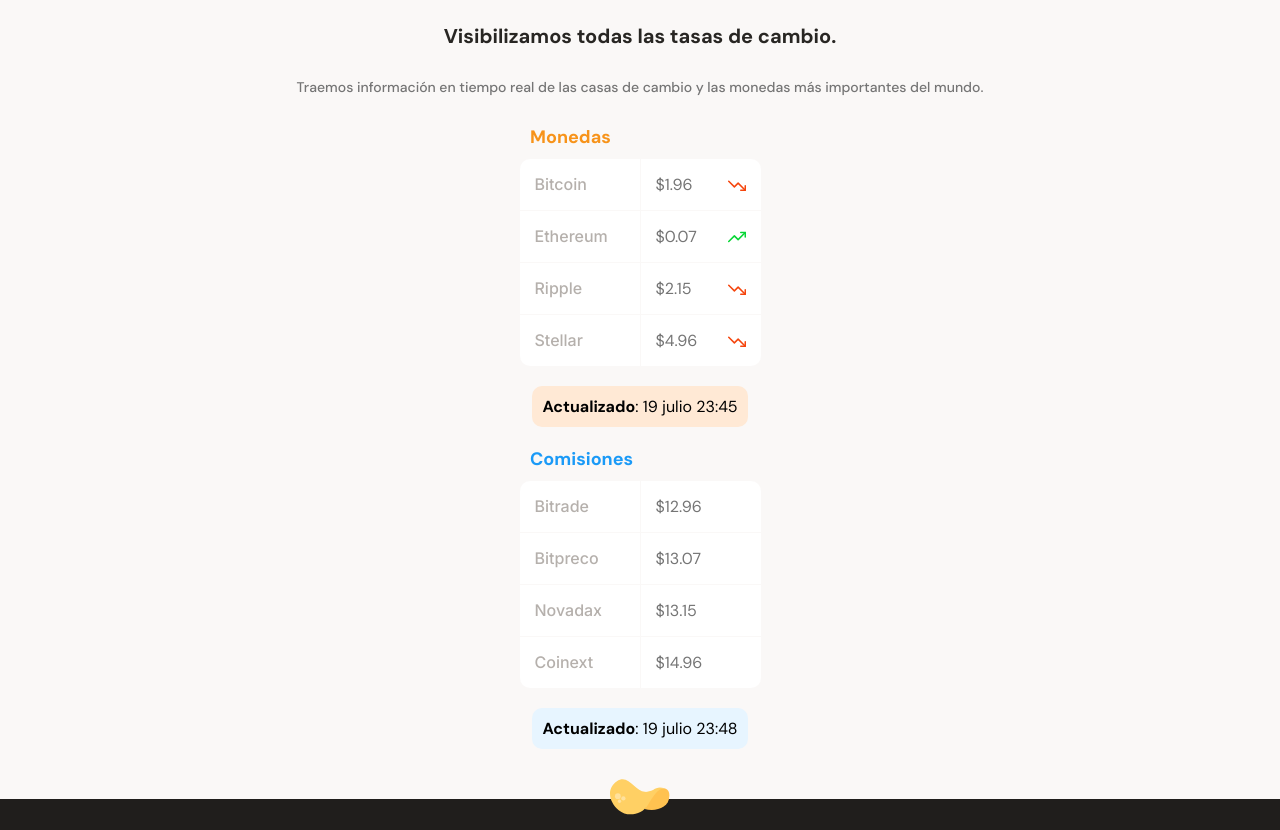
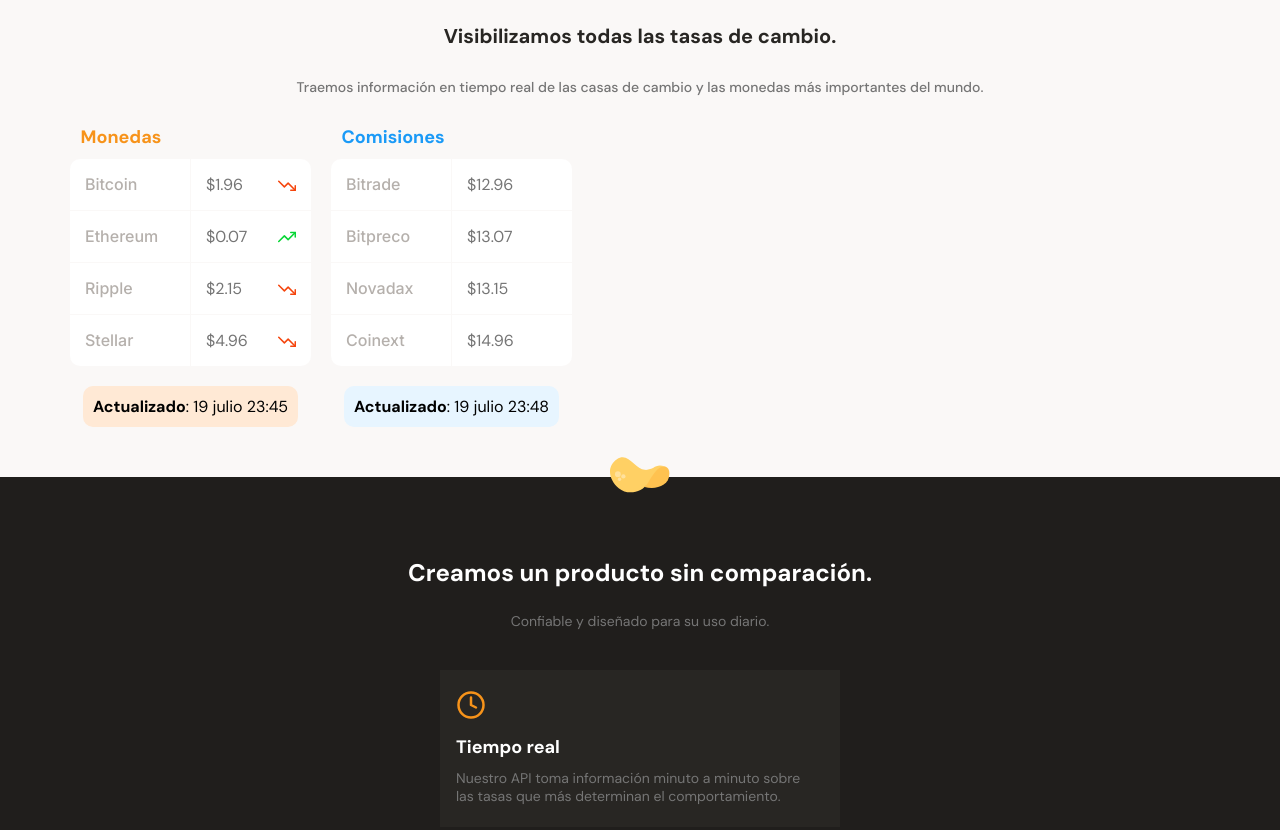
Before and after one commit to wfercanas/Batabit, a plain HTML site: page index.html in a window 1280 px wide. Shown: the part 620-1450 px from the top of the page. Drawn offline with Linux system fonts and the light colour scheme.

Commit message:
fix/ scroll-x of cards without justify-center

```diff
--- a/index.html
+++ b/index.html
@@ -43,8 +43,8 @@
             monedas más importantes del mundo.
           </p>
         </div>
-        <section class="exchange__tables">
-          <div>
+        <section class="exchange__tables--container">
+          <div class="exchange__tables--table">
             <p class="exchange__tables--title" id="moneys-title">Monedas</p>
             <div class="exchange__tables--grid">
               <p class="exchange__tables--money">Bitcoin</p>
@@ -68,7 +68,7 @@
               <p><b>Actualizado</b>: 19 julio 23:45</p>
             </div>
           </div>
-          <div>
+          <div class="exchange__tables--table">
             <p class="exchange__tables--title" id="commissions-title">
               Comisiones
             </p>
--- a/styles.css
+++ b/styles.css
@@ -132,6 +132,20 @@
   font-weight: 500;
   line-height: 1.6rem;
   color: #757575;
+}
+
+.exchange__tables--container {
+  padding: 0 6rem;
+  display: flex;
+  margin: 0 auto;
+  overflow-x: scroll;
+  overscroll-behavior: contain;
+  scroll-snap-type: x proximity;
+}
+
+.exchange__tables--table {
+  margin: 0 1rem;
+  scroll-snap-align: center;
 }
 
 .exchange__tables--grid {
@@ -323,7 +337,7 @@
 /* plans */
 .plans {
   background-color: var(--off-white);
-  padding: 7rem 0;
+  padding: 4rem 0 0;
 }
 
 .plans__title {
@@ -345,9 +359,8 @@
 
 .plans__container {
   padding: 4rem 0 6rem;
-  margin-top: 5rem;
+  margin: 2rem auto 0;
   display: flex;
-  justify-content: center;
   overflow-x: scroll;
   overscroll-behavior: contain;
   scroll-snap-type: x proximity;
```
